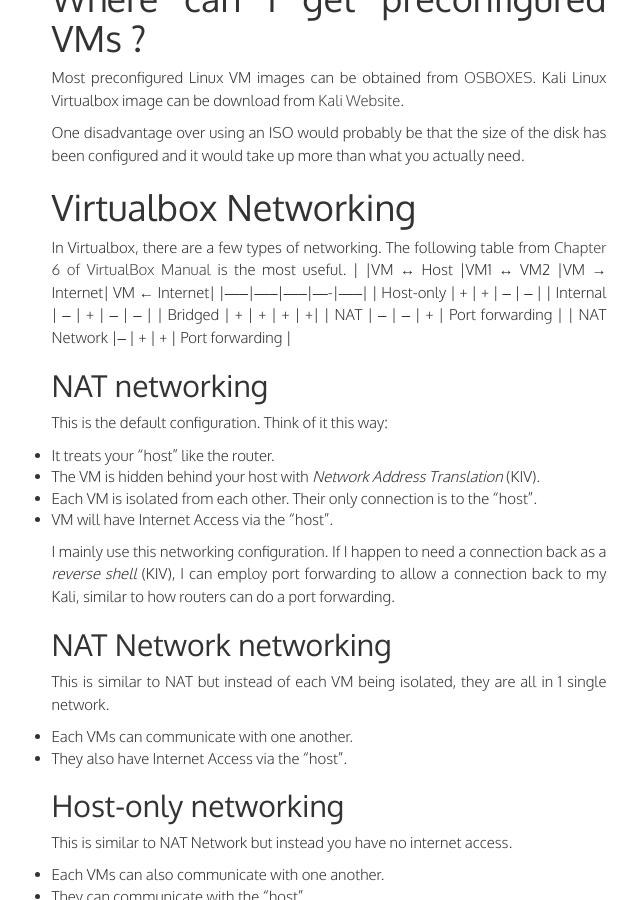
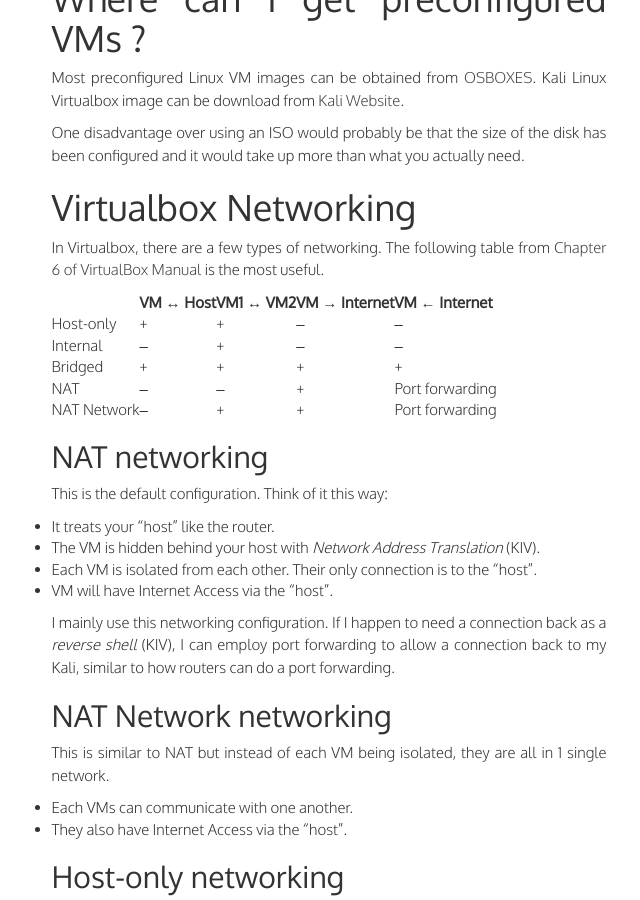
Before and after one commit to MoebusBlack/MoebusBlack.github.io, a Jekyll site: the page built from _posts/2017-12-23-VirtualLab.md, in a window 1280 px wide and 900 px high, scrolled down 813 px. Shown: the whole window, without its empty margins (311-951 px from the left). Built offline with Jekyll 4.4.1, drawn with Linux system fonts in a browser that asks for light colours; our own code applies the rules of GitHub Pages for plain Markdown files.

```diff
--- a/_posts/2017-12-23-VirtualLab.md
+++ b/_posts/2017-12-23-VirtualLab.md
@@ -16,13 +16,16 @@ One disadvantage over using an ISO would probably be that the size of the disk h
 # Virtualbox Networking
 In Virtualbox, there are a few types of networking.
 The following table from [Chapter 6 of VirtualBox Manual] is the most useful.
-| |VM ↔ Host	|VM1 ↔ VM2	|VM → Internet|	VM ← Internet|
-|-----|-----|-----|----|-----|
-| Host-only |	+	| +	| –	| – |
-| Internal |	–	| +	| –	| – |
-| Bridged |	+	| +	| +	| +|
-| NAT	| –	| –	| +	| Port forwarding |
-| NAT Network	|–	| +	| +	| Port forwarding |
+
+|-----------------+------------+-----------------+----------------+-----------------|
+|                 | VM ↔ Host  | VM1 ↔ VM2       | VM → Internet  | VM ← Internet   |
+|-----------------|------------|-----------------|----------------|-----------------|
+| Host-only       |	+          | +               | –              | –               |
+| Internal        |	–          | +               | –              | –               |
+| Bridged         |	+          | +               | +              | +               |
+| NAT	          | –          | –               | +              | Port forwarding |
+| NAT Network	  | –          | +               | +              | Port forwarding |
+|-----------------+------------+-----------------+----------------+-----------------|
 
 ## NAT networking
 This is the default configuration.
```
